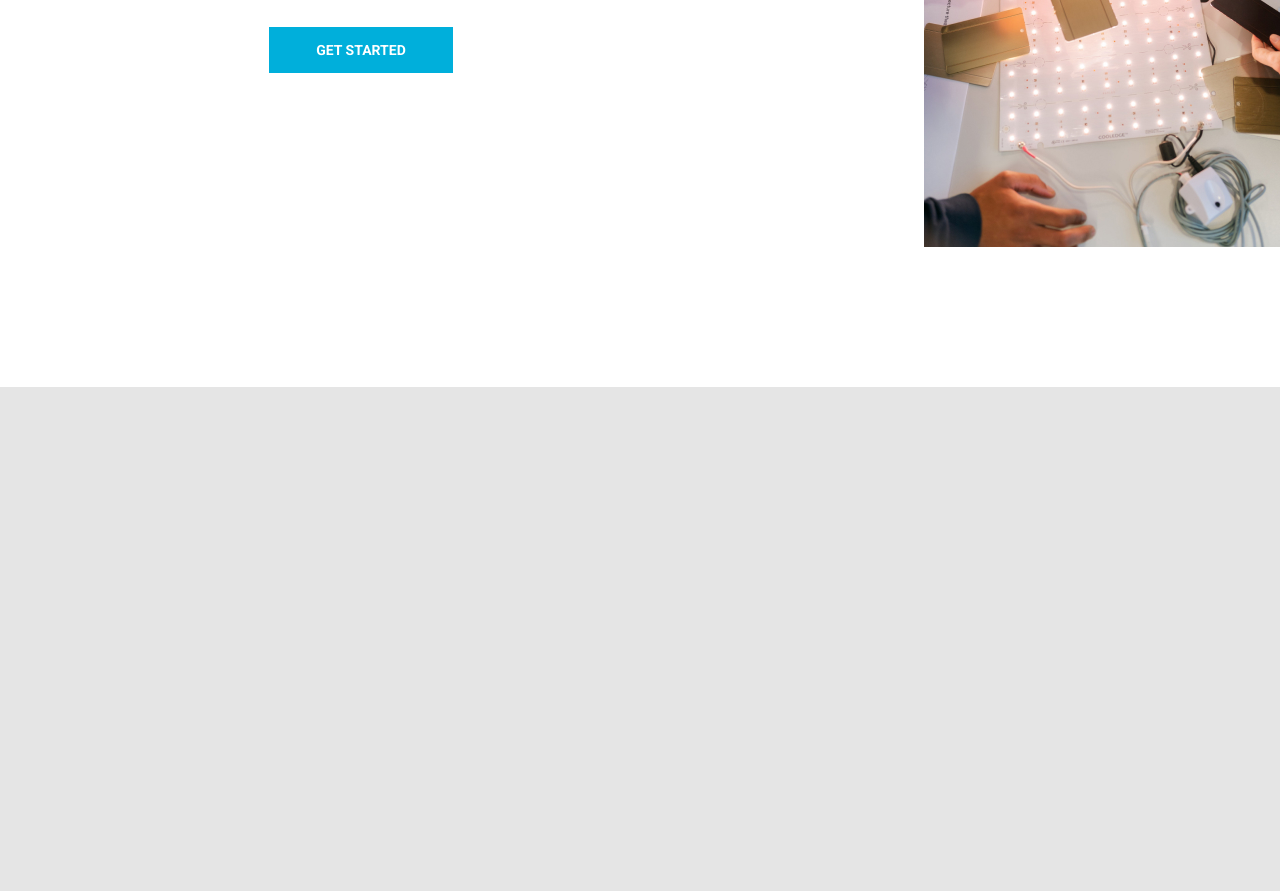
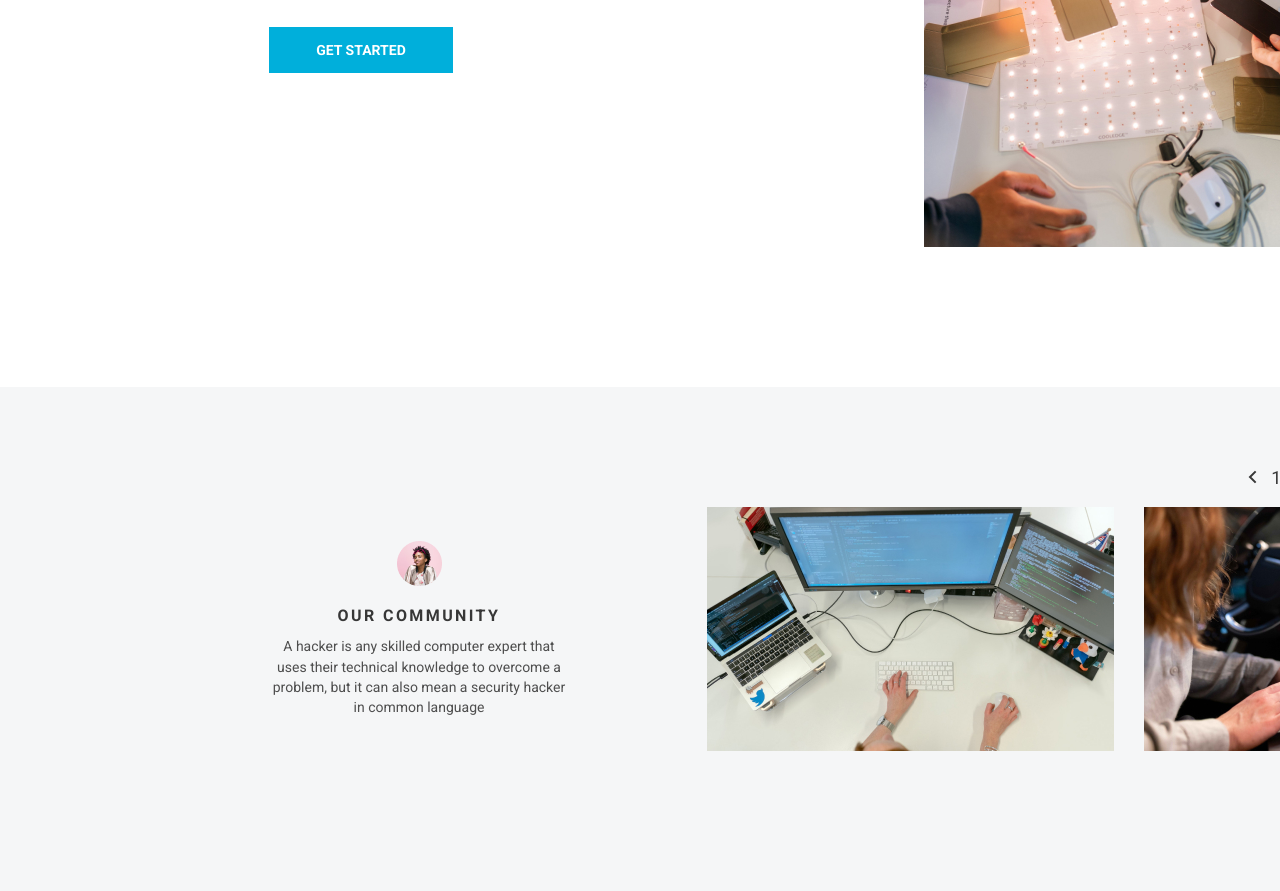
Before and after one commit to cotneit/cotneit-JS2020Q3, a plain HTML site: page webdev/index.html in a window 1280 px wide. Shown: the part 1199-2090 px from the top of the page. Before the commit the page ends 1586 px from the top, so only its background shows below. Drawn offline with Linux system fonts and the light colour scheme.

Commit message:
feat: add 'Our Community' section

```diff
--- a/webdev/index.html
+++ b/webdev/index.html
@@ -50,12 +50,36 @@
       <h2 class="rappresent__heading">
         Rappresent your idea with <br>a smart Design
       </h2>
-      <p class="rappresent__text">
-        Tasks accompanying and related to programming include: testing, debugging, source code maintenance, <strong class="rappresent__bold">implementation of build systems</strong>, and management of derived artifacts, such as the machine code of computer programs.
+      <p class="text rappresent__text">
+        Tasks accompanying and related to programming include: testing, debugging, source code maintenance, <strong class="text text--weight--bold">implementation of build systems</strong>, and management of derived artifacts, such as the machine code of computer programs.
       </p>
       <a href="#" class="link-btn">get started</a>
     </div>
     <img src="assets/img/content-image-1.jpg" alt="" class="rappresent__img">
   </section>
+
+  <section class="our-community">
+    <div class="our-community__content">
+      <img src="assets/img/userpic.png" alt="" class="our-community__userpic">
+      <h2 class="our-community__heading">our community</h2>
+      <p class="text our-community__text">A hacker is any skilled computer expert that uses their technical knowledge to overcome a problem, but it can also mean a security hacker in common language</p>
+    </div>
+
+    <div class="image-slider">
+      <div class="image-slider__controls">
+        <img src="assets/img/arrow-left.svg" alt="" class="image-slider__arrow">
+        <span class="image-slider__current">1</span>
+        <span>/</span>
+        <span class="image-slider__total">5</span>
+        <img src="assets/img/arrow-right.svg" alt="" class="image-slider__arrow">
+      </div>
+
+      <div class="image-slider__images">
+        <img class="image-slider__image" src="assets/img/slider-image-1.jpg" alt="Image 1">
+        <img class="image-slider__image" src="assets/img/slider-image-2.jpg" alt="Image 2">
+        <img class="image-slider__image" src="assets/img/slider-image-3.jpg" alt="Image 3">
+      </div>
+    </div>
+  </section>
 </body>
 </html>
--- a/webdev/style.css
+++ b/webdev/style.css
@@ -174,12 +174,88 @@
 .rappresent__text {
   margin-bottom: 30px;
   max-width: 407px;
-
-  color: #4E4E4E;
-  line-height: 145%;
-  font-size: 14px;
 }
 
-strong {
+.our-community {
+  display: flex;
+  justify-content: space-between;
+  align-items: center;
+  min-height: 504px;
+  padding: 75px 0px 140px 269px;
+  background-color: #F5F6F7;
+  overflow: hidden;
+}
+
+.our-community__content {
+  display: flex;
+  flex-direction: column;
+  justify-content: center;
+  align-items: center;
+  max-width: 300px;
+  margin-top: 46px;
+  text-align: center;
+}
+
+.our-community__userpic {
+  margin-bottom: 20px;
+}
+
+.our-community__heading {
+  margin-bottom: 10px;
+
+  text-transform: uppercase;
+  font-size: 16px;
+  line-height: 20px;
+  letter-spacing: 2.4px;
   color: #373737;
 }
+
+.text {
+  font-family: Roboto, sans-serif;
+  font-size: 14px;
+  line-height: 145%;
+  color: #4E4E4E;
+}
+
+.text--weight--bold {
+  color: #373737;
+  font-weight: bold;
+}
+
+.image-slider {
+  display: flex;
+  flex-direction: column;
+  justify-content: center;
+  align-items: center;
+  width: 625px;
+}
+
+.image-slider__images {
+  display: flex;
+  flex-wrap: nowrap;
+  width: 894px;
+  overflow: hidden;
+  transform: translatex(-134px);
+}
+
+.image-slider__image {
+  margin-right: 30px;
+  width: 407px;
+  height: 244px;
+}
+
+.image-slider__controls {
+  text-align: right;
+  color: #373737;
+  font-size: 18px;
+  margin: 5px 0 19px 4px;
+}
+
+.image-slider__arrow {
+  margin: 0 10px 0 10px;
+}
+
+.image-slider__arrow:hover {
+  transform: scale(1.2);
+  transition-duration: 0.1s;
+}
```
Also changed, not shown: webdev/assets/img/arrow-left.svg (added), webdev/assets/img/arrow-right.svg (added), webdev/assets/img/slider-image-1.jpg (added), webdev/assets/img/slider-image-2.jpg (added), webdev/assets/img/slider-image-3.jpg (added), webdev/assets/img/userpic.png (added).
